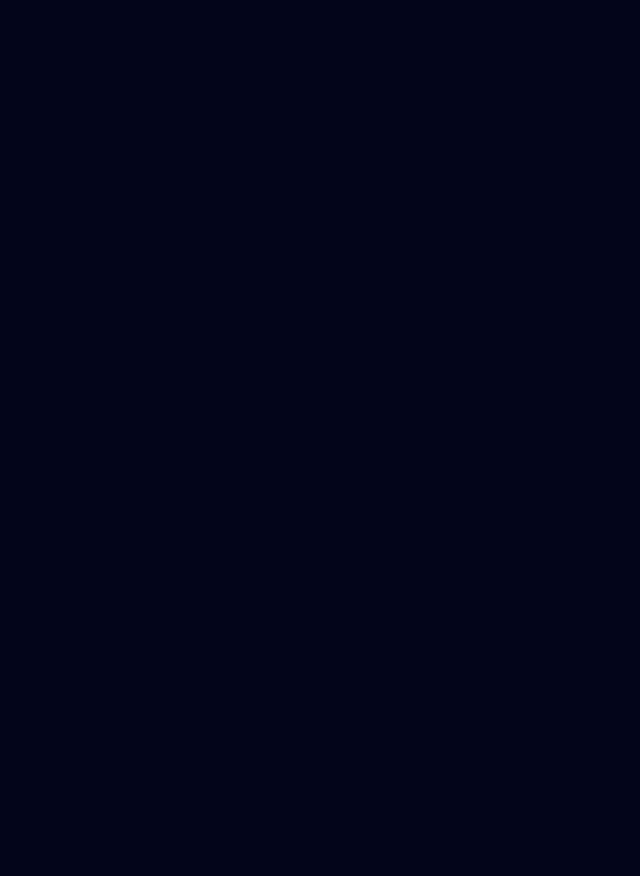
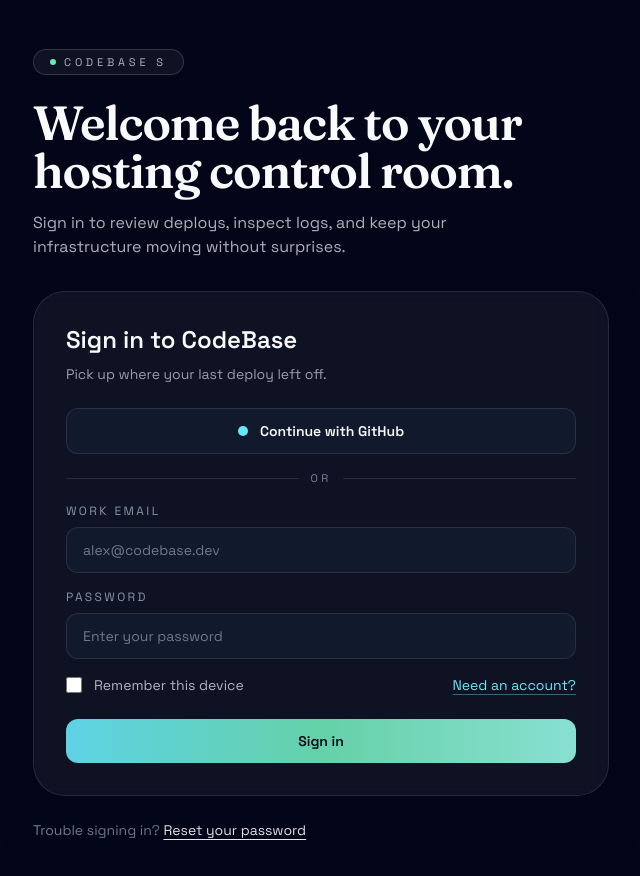
Before and after one commit to james-muriithi/sign-in-with-passkey, a Nuxt app: page /auth/login in a window 1280 px wide. Shown: the top 876 px of the page, without its empty margins (319-959 px from the left). Before the commit the page ends 800 px from the top, so only its background shows below. Built offline with nearby package versions, Linux system fonts and the light colour scheme.

Commit message:
Refactor authentication layout and enhance login/signup pages with improved styling and structure

```diff
--- a/app/app.vue
+++ b/app/app.vue
@@ -1,5 +1,7 @@
 <template>
  <div>
-   <NuxtPage />
+   <NuxtLayout>
+     <NuxtPage />
+   </NuxtLayout>
  </div>
 </template>
--- a/app/assets/css/tailwind.css
+++ b/app/assets/css/tailwind.css
@@ -1,5 +1,4 @@
 @import "tailwindcss";
-@import url("https://fonts.googleapis.com/css2?family=Fraunces:wght@500;600;700&family=Space+Grotesk:wght@400;500;600;700&display=swap");
 /* @import "@nuxt/ui"; */
 
 @theme {
--- a/app/components/AppInput.vue
+++ b/app/components/AppInput.vue
@@ -3,7 +3,7 @@
     <label
       v-if="label"
       :for="id"
-      class="text-xs uppercase tracking-[0.2em] text-white/50"
+      class="text-xs uppercase tracking-[0.2em] text-muted/90"
     >
       {{ label }}
     </label>
@@ -17,7 +17,7 @@
       class="w-full rounded-xl border border-primary/10 bg-panel/60 px-4 py-3 text-sm text-primary placeholder:text-muted/70 focus:border-accent/60 focus:outline-none focus:ring-2 focus:ring-accent/20"
       @input="onInput"
     />
-    <p v-if="hint" class="text-xs text-white/40">
+    <p v-if="hint" class="text-xs text-muted/80">
       {{ hint }}
     </p>
   </div>
@@ -35,7 +35,7 @@
   hint?: string;
 };
 
-const props = withDefaults(defineProps<InputProps>(), {
+withDefaults(defineProps<InputProps>(), {
   type: "text",
   autocomplete: "off",
 });
--- /dev/null
+++ b/app/layouts/auth.vue
@@ -0,0 +1,11 @@
+<template>
+  <div class="relative min-h-screen overflow-hidden text-primary">
+    <div
+      class="relative mx-auto flex min-h-screen max-w-6xl items-center px-6 py-12"
+    >
+      <slot />
+    </div>
+  </div>
+</template>
+
+<script setup lang="ts"></script>
--- a/app/pages/auth/login.vue
+++ b/app/pages/auth/login.vue
@@ -1,7 +1,154 @@
 <template>
-   <div></div>
+  <div class="w-full flex justify-center">
+    <section >
+      <div
+        class="fade-up delay-1 inline-flex items-center gap-2 rounded-full border border-primary/15 bg-primary/5 px-4 py-1 text-[11px] uppercase tracking-[0.35em] text-primary/70"
+      >
+        <span class="h-1.5 w-1.5 rounded-full bg-accent-2" />
+        CodeBase s
+      </div>
+
+      <div class="mt-6 max-w-xl">
+        <h1
+          class="fade-up delay-2 font-display text-4xl font-semibold tracking-tight sm:text-5xl"
+        >
+          Welcome back to your hosting control room.
+        </h1>
+        <p class="fade-up delay-3 mt-4 max-w-lg text-base text-primary/70">
+          Sign in to review deploys, inspect logs, and keep your infrastructure
+          moving without surprises.
+        </p>
+      </div>
+
+      <div
+        class="fade-up delay-4 mt-8 rounded-[2rem] border border-primary/10 bg-primary/5 p-8 shadow-2xl shadow-base/60 backdrop-blur-sm"
+      >
+        <div class="space-y-2">
+          <h2 class="text-2xl font-semibold">Sign in to CodeBase</h2>
+          <p class="text-sm text-primary/60">
+            Pick up where your last deploy left off.
+          </p>
+        </div>
+
+        <div class="mt-6 grid gap-4">
+          <button
+            type="button"
+            class="inline-flex items-center justify-center gap-3 rounded-xl border border-primary/10 bg-panel/70 px-4 py-3 text-sm font-semibold text-primary transition hover:-translate-y-0.5 hover:border-accent/30 hover:bg-panel"
+          >
+            <span class="h-2.5 w-2.5 rounded-full bg-accent" />
+            Continue with GitHub
+          </button>
+
+          <div
+            class="flex items-center gap-3 text-[11px] uppercase tracking-[0.3em] text-muted/80"
+          >
+            <span class="h-px flex-1 bg-primary/10" />
+            Or
+            <span class="h-px flex-1 bg-primary/10" />
+          </div>
+
+          <form class="grid gap-4">
+            <AppInput
+              id="email"
+              v-model="form.email"
+              label="Work email"
+              type="email"
+              placeholder="alex@codebase.dev"
+              autocomplete="email"
+            />
+
+            <AppInput
+              id="password"
+              v-model="form.password"
+              label="Password"
+              type="password"
+              placeholder="Enter your password"
+              autocomplete="current-password"
+            />
+
+            <div
+              class="flex flex-col gap-3 text-sm text-primary/70 sm:flex-row sm:items-center sm:justify-between"
+            >
+              <label class="inline-flex items-center gap-3">
+                <input
+                  v-model="form.remember"
+                  type="checkbox"
+                  class="h-4 w-4 rounded border border-primary/20 bg-panel text-accent focus:ring-accent/30"
+                />
+                Remember this device
+              </label>
+
+              <NuxtLink
+                to="/auth/signup"
+                class="text-sm text-accent underline decoration-accent/40 underline-offset-4"
+              >
+                Need an account?
+              </NuxtLink>
+            </div>
+
+            <button
+              type="submit"
+              class="mt-2 inline-flex items-center justify-center rounded-xl bg-gradient-to-r from-accent/90 via-accent-2/90 to-teal-200/90 px-4 py-3 text-sm font-semibold text-base transition hover:-translate-y-0.5"
+            >
+              Sign in
+            </button>
+          </form>
+        </div>
+      </div>
+
+      <p class="mt-6 text-sm text-muted/80">
+        Trouble signing in?
+        <a href="#" class="text-primary underline underline-offset-4"
+          >Reset your password</a
+        >
+      </p>
+    </section>
+  </div>
 </template>
 
 <script setup lang="ts">
+import { reactive } from "vue";
 
+const form = reactive({
+  email: "",
+  password: "",
+  remember: false,
+});
+
+definePageMeta({
+  layout: "auth",
+});
 </script>
+
+<style scoped>
+.fade-up {
+  animation: fadeUp 0.7s ease-out both;
+}
+
+.fade-up.delay-1 {
+  animation-delay: 0.1s;
+}
+
+.fade-up.delay-2 {
+  animation-delay: 0.2s;
+}
+
+.fade-up.delay-3 {
+  animation-delay: 0.3s;
+}
+
+.fade-up.delay-4 {
+  animation-delay: 0.4s;
+}
+
+@keyframes fadeUp {
+  from {
+    opacity: 0;
+    transform: translateY(18px);
+  }
+  to {
+    opacity: 1;
+    transform: translateY(0);
+  }
+}
+</style>
--- a/app/pages/auth/signup.vue
+++ b/app/pages/auth/signup.vue
@@ -1,62 +1,23 @@
 <template>
+  <div class="w-full flex justify-center">
+    <div>
       <div
-    class="relative min-h-screen overflow-hidden text-primary"
-  >
-    <div class="relative mx-auto flex min-h-screen max-w-6xl items-center px-6 py-12">
-      <div class="grid w-full gap-10 lg:grid-cols-[1.1fr_0.9fr]">
-        <div class="flex flex-col justify-between">
-          <div class="space-y-8">
-            <div
-              class="fade-up inline-flex items-center gap-2 rounded-full border border-primary/15 bg-primary/5 px-4 py-1 text-[11px] uppercase tracking-[0.35em] text-primary/70"
+        class="fade-up delay-1 inline-flex items-center gap-2 rounded-full border border-primary/15 bg-primary/5 px-4 py-1 text-[11px] uppercase tracking-[0.35em] text-primary/70"
       >
         <span class="h-1.5 w-1.5 rounded-full bg-accent-2" />
-              CodeBase Cloud
+        CodeBase Signup
       </div>
 
-            <div class="space-y-4">
+      <div class="my-6 max-w-xl">
         <h1
-                class="fade-up delay-1 font-display text-4xl font-semibold tracking-tight sm:text-5xl lg:text-6xl"
+          class="fade-up delay-2 font-display text-4xl font-semibold tracking-tight sm:text-5xl"
         >
+          Welcome back to your hosting control room.
+        </h1>
+        <p class="fade-up delay-3 mt-4 max-w-lg text-base text-primary/70">
           Launch on CodeBase. Ship faster, scale cleanly.
-              </h1>
-              <p
-                class="fade-up delay-2 max-w-lg text-base text-primary/70"
-              >
-                A hosting platform built for modern teams. Deploy in minutes, monitor in real time, and scale without the chaos.
         </p>
       </div>
-
-            <div class="fade-up delay-3 grid gap-4 sm:grid-cols-2">
-              <div class="rounded-2xl border border-primary/10 bg-primary/5 p-4">
-                <p class="text-xs uppercase tracking-[0.2em] text-muted/90">
-                  Global Edge
-                </p>
-                <p class="mt-3 text-sm text-primary/80">
-                  Ship instantly to regions worldwide with smart caching and zero downtime.
-                </p>
-              </div>
-              <div class="rounded-2xl border border-primary/10 bg-primary/5 p-4">
-                <p class="text-xs uppercase tracking-[0.2em] text-muted/90">
-                  Observability
-                </p>
-                <p class="mt-3 text-sm text-primary/80">
-                  Live logs, alerts, and deployment health checks in one place.
-                </p>
-              </div>
-            </div>
-
-            <div class="fade-up delay-4 rounded-2xl border border-primary/10 bg-primary/5 p-5">
-              <p class="text-xs uppercase tracking-[0.2em] text-muted/90">
-                Built For Teams
-              </p>
-              <p class="mt-3 text-sm text-primary/80">
-                Invite collaborators, map roles, and keep every deploy secure.
-              </p>
-            </div>
-          </div>
-        </div>
-
-        <div class="lg:pl-6">
       <div
         class="fade-up delay-2 rounded-3xl border border-primary/10 bg-primary/5 p-8 shadow-2xl shadow-base/70 backdrop-blur"
       >
@@ -77,7 +38,9 @@
             <Icon name="boxicons:key" />
           </button>
 
-              <div class="flex items-center gap-3 text-[11px] uppercase tracking-[0.3em] text-muted/80">
+          <div
+            class="flex items-center gap-3 text-[11px] uppercase tracking-[0.3em] text-muted/80"
+          >
             <span class="h-px flex-1 bg-primary/10" />
             Or
             <span class="h-px flex-1 bg-primary/10" />
@@ -131,16 +94,18 @@
 
       <p class="mt-6 text-center text-xs text-primary/50">
         Already have an account?
-            <NuxtLink class="text-primary underline underline-offset-4" to="/auth/login">
+        <NuxtLink
+          class="text-primary underline underline-offset-4"
+          to="/auth/login"
+        >
           Sign in
         </NuxtLink>
       </p>
 
       <p class="mt-3 text-center text-[11px] text-muted/80">
-            By continuing, you agree to the Terms and acknowledge the Privacy Policy.
+        By continuing, you agree to the Terms and acknowledge the Privacy
+        Policy.
       </p>
-        </div>
-      </div>
     </div>
   </div>
 </template>
@@ -153,6 +118,10 @@
   email: "",
   company: "",
   password: "",
+});
+
+definePageMeta({
+  layout: "auth",
 });
 </script>
 
--- a/nuxt.config.ts
+++ b/nuxt.config.ts
@@ -7,6 +7,18 @@
   devtools: { enabled: true },
   modules: ['@nuxt/eslint', '@nuxt/icon'],
   css: ['~/assets/css/tailwind.css'],
+  app: {
+    head: {
+      link: [
+        { rel: 'preconnect', href: 'https://fonts.googleapis.com' },
+        { rel: 'preconnect', href: 'https://fonts.gstatic.com', crossorigin: '' },
+        {
+          rel: 'stylesheet',
+          href: 'https://fonts.googleapis.com/css2?family=Fraunces:wght@500;600;700&family=Space+Grotesk:wght@400;500;600;700&display=swap'
+        }
+      ]
+    }
+  },
   vite: {
     plugins: [tailwindcss()]
   }
```
Lines whose indentation alone changed are shown as unchanged.
